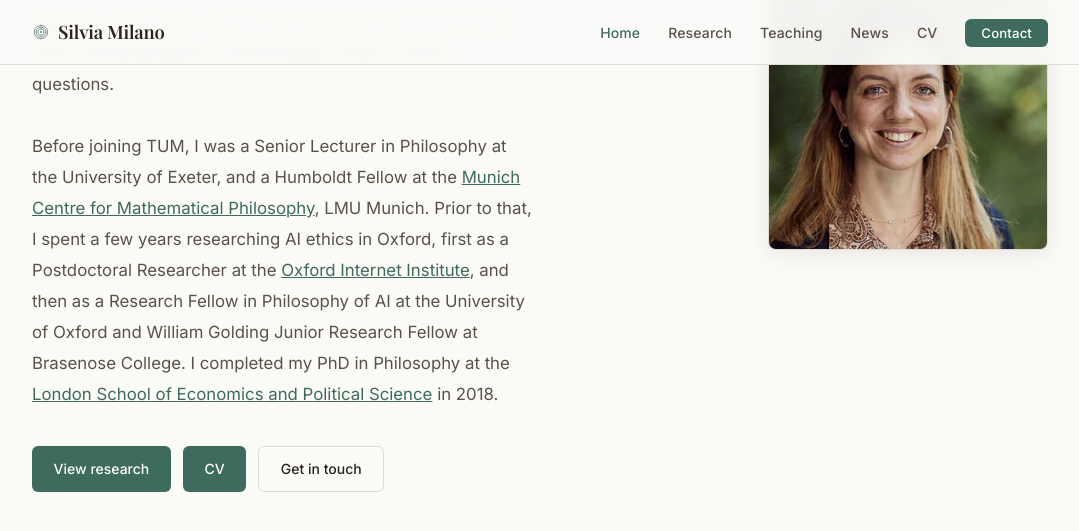
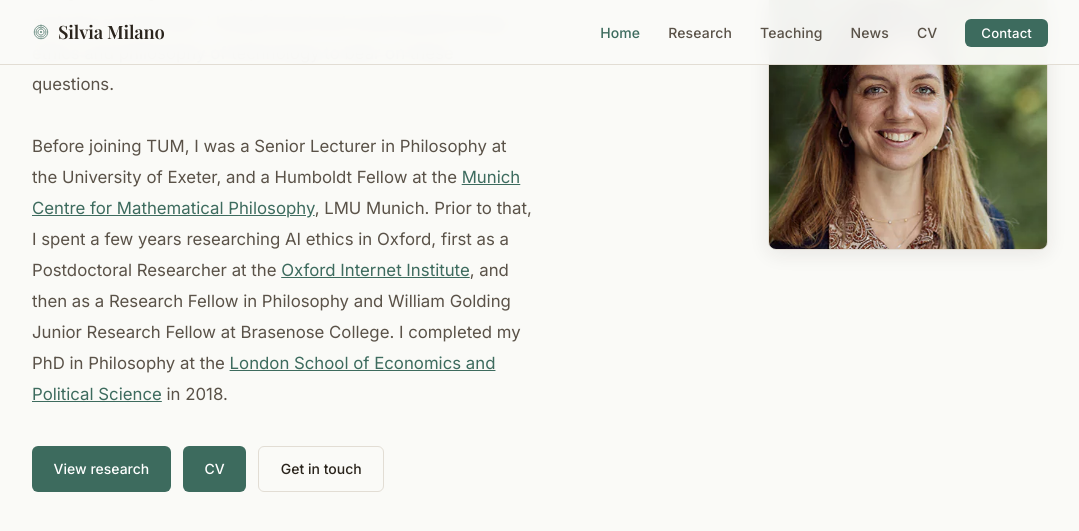
Before and after one commit to capt-c/silvia-milano-website, a Jekyll site: the page built from silvia-milano-site/index.html, in a window 1280 px wide and 900 px high, scrolled down 418 px, cut to the strip 0-560 px from the top of the window. Shown: the top 531 px of the strip, without its empty margins (100-1179 px from the left). Built offline with Jekyll 4.4.1, drawn with Linux system fonts in a browser that asks for light colours; some web fonts are replaced.

Commit message:
Update index.html

```diff
--- a/silvia-milano-site/index.html
+++ b/silvia-milano-site/index.html
@@ -17,7 +17,7 @@ description: "Silvia Milano — philosopher working on epistemology and AI ethic
       <p class="hero-bio">
         I'm a philosopher working on how AI affects us as rational beings: how algorithms shape what we know, what we value, and who we become. I bring formal and social epistemology, ethics and philosophy of technology to bear on these questions.<br>
         <br>Before joining TUM, I was a Senior Lecturer in Philosophy at the University of Exeter, and a Humboldt Fellow at the <a href="https://www.philosophie.lmu.de/mcmp/en/">Munich Centre for Mathematical Philosophy</a>, LMU Munich.
-        Prior to that, I spent a few years researching AI ethics in Oxford, first as a Postdoctoral Researcher at the <a href="https://www.oii.ox.ac.uk">Oxford Internet Institute</a>, and then as a Research Fellow in Philosophy of AI at the University of Oxford and William Golding Junior Research Fellow at Brasenose College.
+        Prior to that, I spent a few years researching AI ethics in Oxford, first as a Postdoctoral Researcher at the <a href="https://www.oii.ox.ac.uk">Oxford Internet Institute</a>, and then as a Research Fellow in Philosophy and William Golding Junior Research Fellow at Brasenose College.
         I completed my PhD in Philosophy at the <a href="https://www.lse.ac.uk/philosophy">London School of Economics and Political Science</a> in 2018.
       </p>
       <div class="hero-cta">
```
